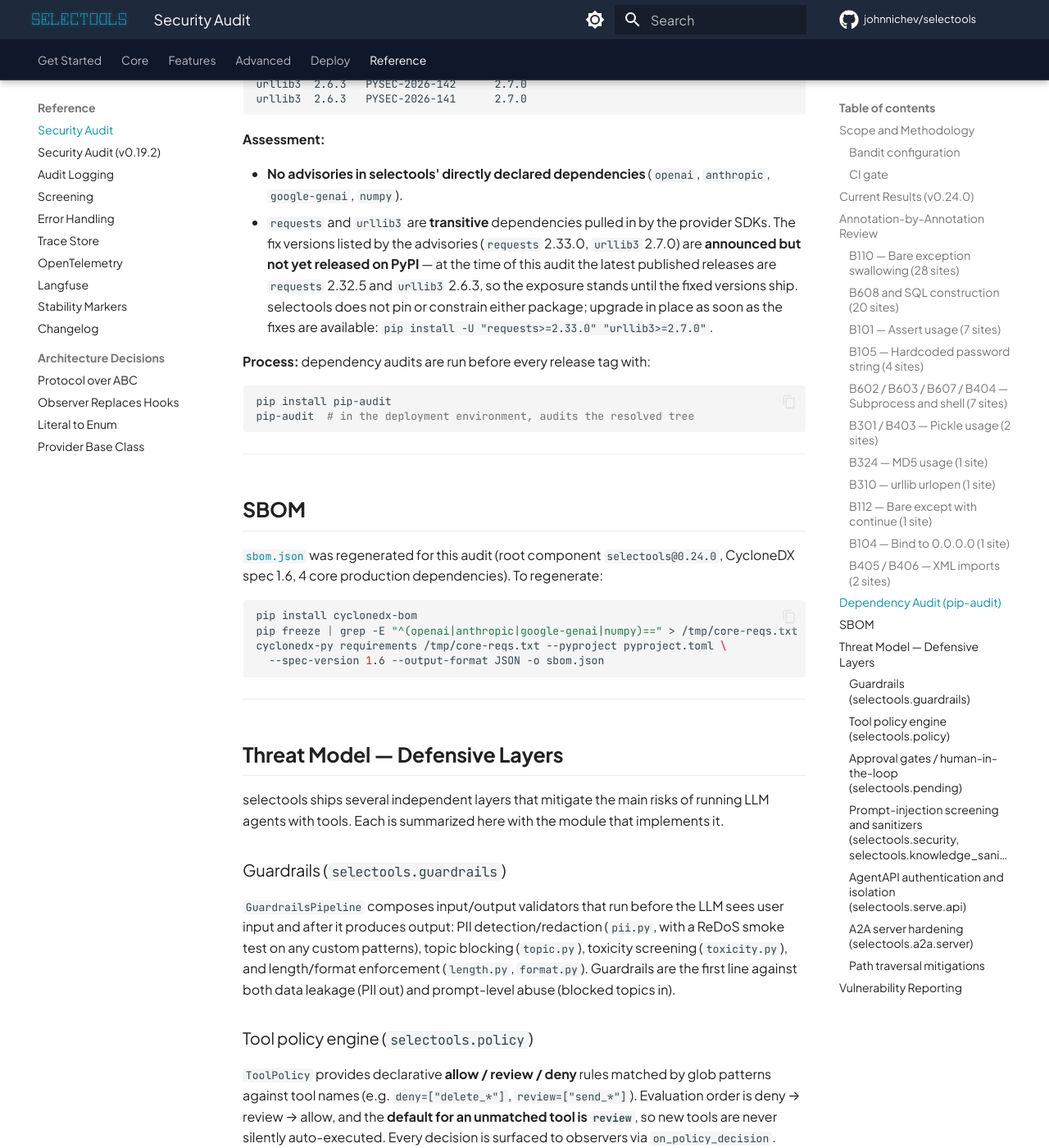
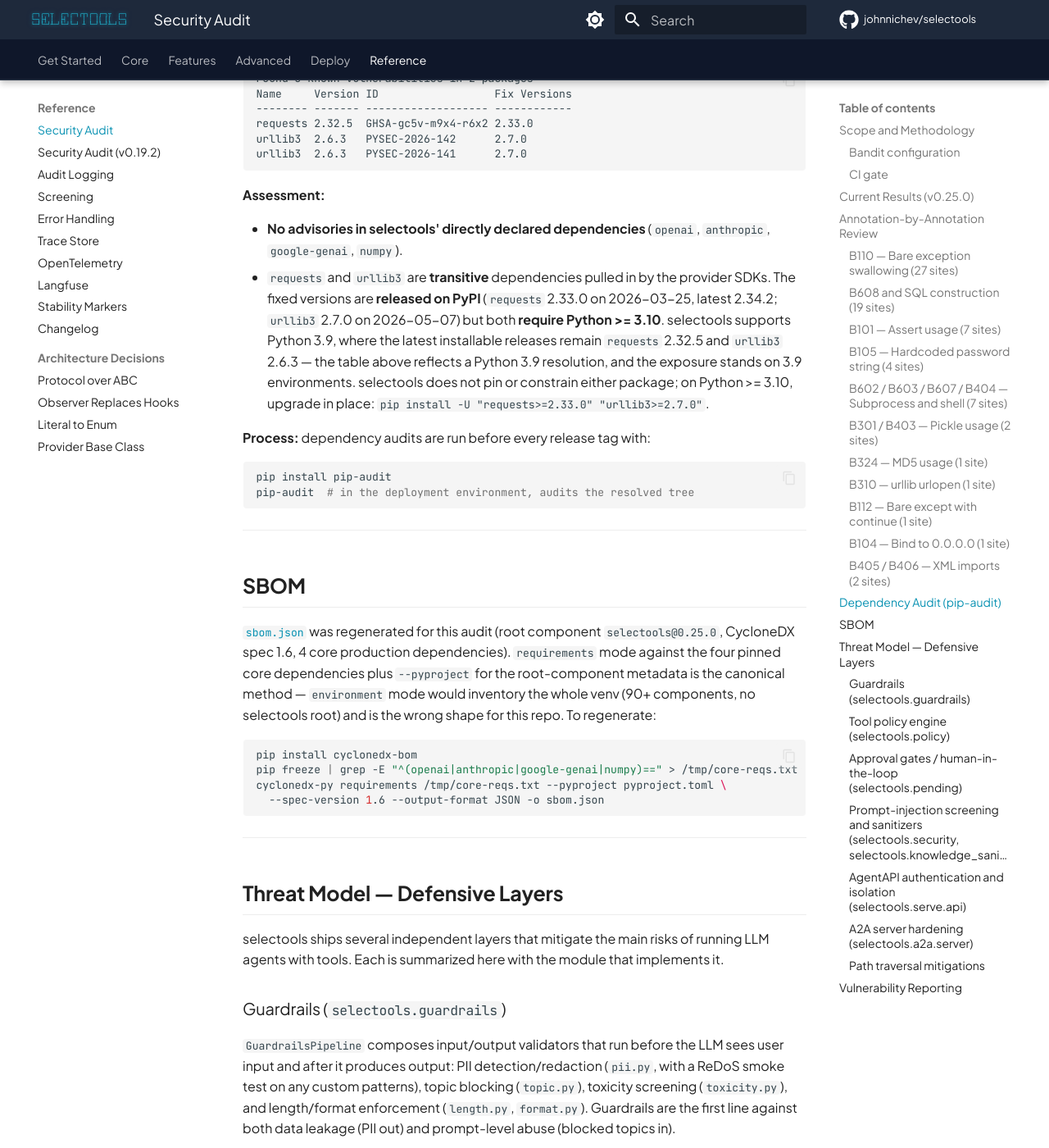
Before and after one commit to johnnichev/selectools, an MkDocs documentation site: the page built from docs/SECURITY_AUDIT.md, in a window 1280 px wide and 1400 px high, scrolled down 5577 px. Shown: the whole window at 82% size. Built offline with MkDocs 1.6.1 and Material for MkDocs 9.7.7, drawn with Linux system fonts in a browser that asks for light colours; comment, search, counter and statistics services are not loaded; some of the changed text lies outside the part shown.

Commit message:
docs(security): re-stamp audit to v0.25.0 with fresh scan results
- bandit 1.8.6 -r src/ -ll -q -c pyproject.toml re-run: exit 0, zero
  medium/high findings
- nosec recount after #84-#88: 72 annotations across 34 files (was
  73/35) — observer.py dropped its B110 site; pgvector.py 9 -> 8 SQL sites
- pip-audit 2.9.0 re-run on the 4 core pins + resolved tree: same 3
  advisories (requests GHSA-gc5v-m9x4-r6x2, urllib3 PYSEC-2026-141/142).
  Caveat updated: fixed versions ARE now released on PyPI (requests
  2.33.0 2026-03-25, urllib3 2.7.0 2026-05-07) but require Python >= 3.10;
  exposure stands only on 3.9 environments
- SBOM section: v0.25.0 + note on why requirements mode (not environment
  mode) is the canonical regeneration method
- COMPATIBILITY.md version header bumped to v0.25.0 (content verified
  current)

````diff
--- a/docs/SECURITY_AUDIT.md
+++ b/docs/SECURITY_AUDIT.md
@@ -1,10 +1,10 @@
-# Security Audit — v0.24.0
+# Security Audit — v0.25.0
 
-**Version audited:** v0.24.0
+**Version audited:** v0.25.0
 **Audit date:** 2026-06-11
 **Tools:** [Bandit](https://bandit.readthedocs.io/) 1.8.6 static analysis + manual review of all `# nosec` annotations + [pip-audit](https://pypi.org/project/pip-audit/) 2.9.0 dependency scan
-**Result:** Zero Bandit findings at medium severity or above. All suppressed warnings are justified. Three known advisories in transitive (not directly declared) dependencies; fixes are announced upstream but not yet released.
-**SBOM:** [`sbom.json`](https://github.com/johnnichev/selectools/blob/main/sbom.json) — CycloneDX 1.6, regenerated for v0.24.0 with `cyclonedx-py` 7.3.0
+**Result:** Zero Bandit findings at medium severity or above. All suppressed warnings are justified. Three known advisories in transitive (not directly declared) dependencies; fixed versions are released upstream but require Python >= 3.10 (see assessment below).
+**SBOM:** [`sbom.json`](https://github.com/johnnichev/selectools/blob/main/sbom.json) — CycloneDX 1.6, regenerated for v0.25.0 with `cyclonedx-py` 7.3.0
 
 This supersedes the [v0.19.2 audit](SECURITY.md). To report a vulnerability, see the
 [Security Policy](https://github.com/johnnichev/selectools/blob/main/SECURITY.md).
@@ -14,7 +14,7 @@ This supersedes the [v0.19.2 audit](SECURITY.md). To report a vulnerability, see
 ## Scope and Methodology
 
 1. Full `bandit -r src/ -ll -q -c pyproject.toml` scan of `src/selectools/`
-2. Manual review of every `# nosec` annotation — **73 annotations across 35 files**
+2. Manual review of every `# nosec` annotation — **72 annotations across 34 files**
 3. `pip-audit` scan of the four core production dependencies and their resolved transitive tree
 4. SBOM regeneration and verification
 5. Review of the framework's defensive layers (threat-model summary below)
@@ -46,7 +46,7 @@ This is also a release gate: tags are not cut while the Bandit job is red.
 
 ---
 
-## Current Results (v0.24.0)
+## Current Results (v0.25.0)
 
 ```text
 $ bandit -r src/ -ll -q -c pyproject.toml
@@ -58,17 +58,20 @@ $ echo $?
 |----------|----------|
 | High     | 0 |
 | Medium   | 0 |
-| Low (suppressed via config/annotations, all reviewed below) | 73 annotated sites |
+| Low (suppressed via config/annotations, all reviewed below) | 72 annotated sites |
 
 ---
 
 ## Annotation-by-Annotation Review
 
-All 73 `# nosec` annotations were re-reviewed for this audit, grouped by check.
+All 72 `# nosec` annotations were re-reviewed for this audit, grouped by check.
 
-### B110 — Bare exception swallowing (28 sites)
+### B110 — Bare exception swallowing (27 sites)
 
-**Files:** `observer.py`, `token_estimation.py`, `agent/_lifecycle.py` (4), `agent/_memory_manager.py` (5), `agent/core.py` (2), `providers/fallback.py` (4), `providers/router.py`, `mcp/client.py` (3), `mcp/multi.py` (2), `orchestration/checkpoint.py`, `orchestration/state.py`, `orchestration/supervisor.py`, `evals/suite.py`, `evals/serve.py`
+**Files:** `token_estimation.py`, `agent/_lifecycle.py` (4), `agent/_memory_manager.py` (5), `agent/core.py` (2), `providers/fallback.py` (4), `providers/router.py`, `mcp/client.py` (3), `mcp/multi.py` (2), `orchestration/checkpoint.py`, `orchestration/state.py`, `orchestration/supervisor.py`, `evals/suite.py`, `evals/serve.py`
+
+(One fewer site than the v0.24.0 audit: `observer.py` no longer carries a
+`# nosec B110` annotation after the #84–#88 hardening passes.)
 
 **Pattern:** `except Exception:  # nosec B110` inside observer notification loops, best-effort
 cleanup paths, provider fallback bookkeeping, and MCP tool discovery.
@@ -83,10 +86,10 @@ underlying provider error.
 **Risk:** None. The agent's own error handling is unaffected; only side-effect callbacks
 are silenced.
 
-### B608 and SQL construction (20 sites)
+### B608 and SQL construction (19 sites)
 
 **Files:** `checkpoint_postgres.py` (6), `sessions.py`, `knowledge.py`, `knowledge_graph.py`,
-`observe/trace_store.py`, `rag/stores/pgvector.py` (9, several as bare `# nosec` with inline
+`observe/trace_store.py`, `rag/stores/pgvector.py` (8, several as bare `# nosec` with inline
 justification), `rag/stores/sqlite.py` (1)
 
 **Pattern:** Table names interpolated into SQL with f-strings
@@ -226,11 +229,12 @@ urllib3  2.6.3   PYSEC-2026-141      2.7.0
 - **No advisories in selectools' directly declared dependencies** (`openai`, `anthropic`,
   `google-genai`, `numpy`).
 - `requests` and `urllib3` are **transitive** dependencies pulled in by the provider SDKs.
-  The fix versions listed by the advisories (`requests` 2.33.0, `urllib3` 2.7.0) are
-  **announced but not yet released on PyPI** — at the time of this audit the latest
-  published releases are `requests` 2.32.5 and `urllib3` 2.6.3, so the exposure stands
-  until the fixed versions ship. selectools does not pin or constrain either package;
-  upgrade in place as soon as the fixes are available:
+  The fixed versions are **released on PyPI** (`requests` 2.33.0 on 2026-03-25, latest
+  2.34.2; `urllib3` 2.7.0 on 2026-05-07) but both **require Python >= 3.10**. selectools
+  supports Python 3.9, where the latest installable releases remain `requests` 2.32.5 and
+  `urllib3` 2.6.3 — the table above reflects a Python 3.9 resolution, and the exposure
+  stands on 3.9 environments. selectools does not pin or constrain either package; on
+  Python >= 3.10, upgrade in place:
   `pip install -U "requests>=2.33.0" "urllib3>=2.7.0"`.
 
 **Process:** dependency audits are run before every release tag with:
@@ -245,8 +249,11 @@ pip-audit  # in the deployment environment, audits the resolved tree
 ## SBOM
 
 [`sbom.json`](https://github.com/johnnichev/selectools/blob/main/sbom.json) was regenerated
-for this audit (root component `selectools@0.24.0`, CycloneDX spec 1.6, 4 core production
-dependencies). To regenerate:
+for this audit (root component `selectools@0.25.0`, CycloneDX spec 1.6, 4 core production
+dependencies). `requirements` mode against the four pinned core dependencies plus
+`--pyproject` for the root-component metadata is the canonical method — `environment`
+mode would inventory the whole venv (90+ components, no selectools root) and is the
+wrong shape for this repo. To regenerate:
 
 ```bash
 pip install cyclonedx-bom
````
Also changed, not shown: docs/COMPATIBILITY.md (+1 -1 lines).
